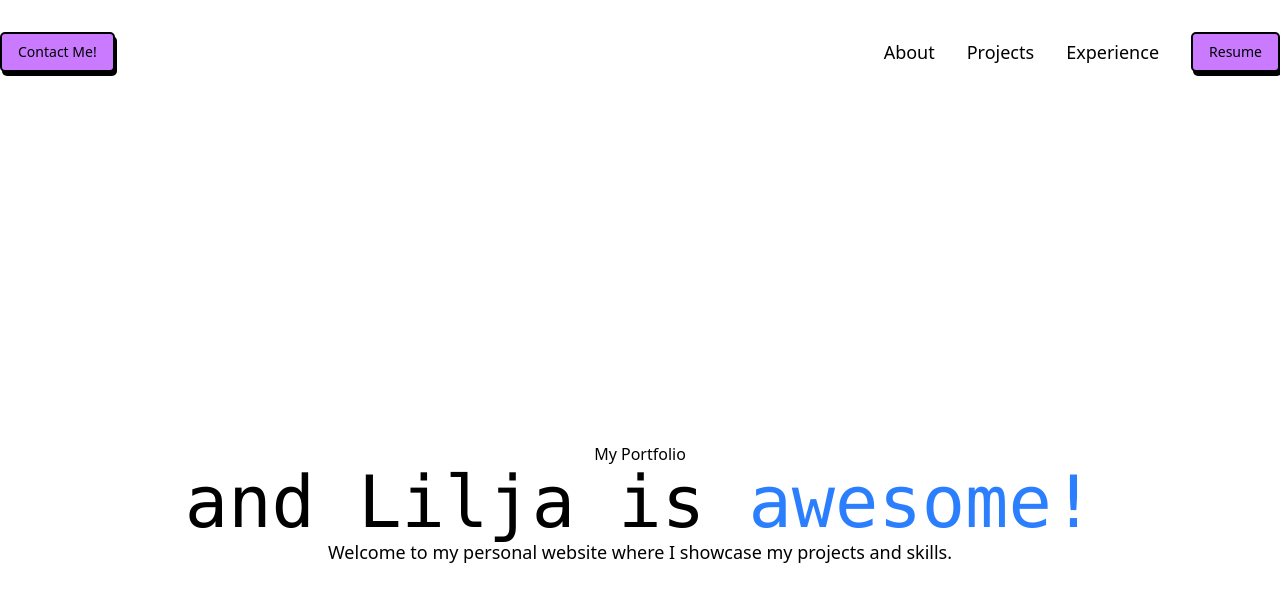
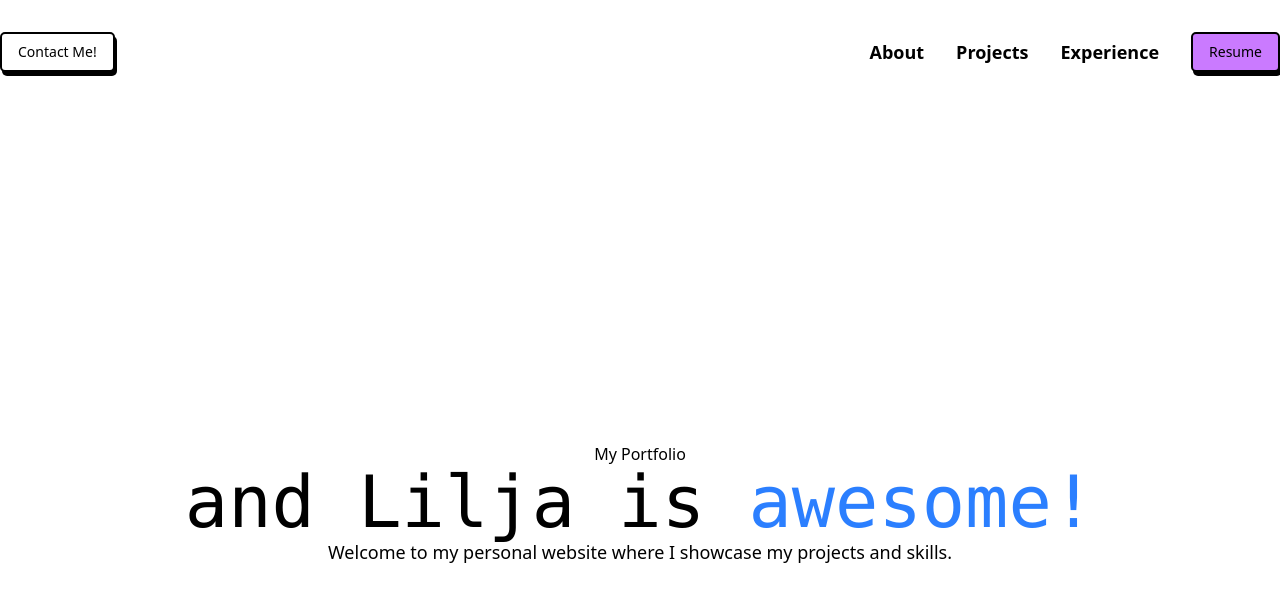
Before and after one commit to Eysteinn-Orn/portfolio, a Next.js app: page / in a window 1280 px wide. Shown: the top 602 px of the page. Built offline with nearby package versions, Linux system fonts and the light colour scheme.

Commit message:
feat: update Navbar component styles and structure for improved accessibility and consistency

```diff
--- a/src/components/navbar.tsx
+++ b/src/components/navbar.tsx
@@ -4,22 +4,25 @@ import { Button } from "@/components/ui/button";
 export default function Navbar() {
   return (
     <div className="container z-20 flex justify-between gap-5 py-8 mx-auto">
-
-        <Button className="inline-flex items-center text-primary justify-center whitespace-nowrap rounded-base text-sm transition-all focus-visible:outline-none focus-visible:ring-2 focus-visible:ring-slate-950 focus-visible:ring-offset-2 disabled:pointer-events-none disabled:opacity-50 px-4 py-2">
+      <a href="mailto:eysi@live.com">
+        <Button
+            className="cursor-pointer inline-flex items-center text-primary justify-center whitespace-nowrap rounded-base text-sm transition-all focus-visible:outline-none focus-visible:ring-2 focus-visible:ring-slate-950 focus-visible:ring-offset-2 disabled:pointer-events-none disabled:opacity-50 px-4 py-2"
+            variant="neutral">
             Contact Me!
         </Button>
+      </a>
 
         <nav className="flex items-center justify-end gap-8">
 
-            <Link href="/about" className="text-lg font-medium hover:text-main">
+            <Link href="/about" className="text-lg font-semibold hover:text-main">
             About
             </Link>
 
-            <Link href="/projects" className="text-lg font-medium hover:text-main">
+            <Link href="/projects" className="text-lg font-semibold hover:text-main">
             Projects
             </Link>
 
-            <Link href="/experience" className="text-lg font-medium hover:text-main">
+            <Link href="/experience" className="text-lg font-semibold hover:text-main">
             Experience
             </Link>
 
```
